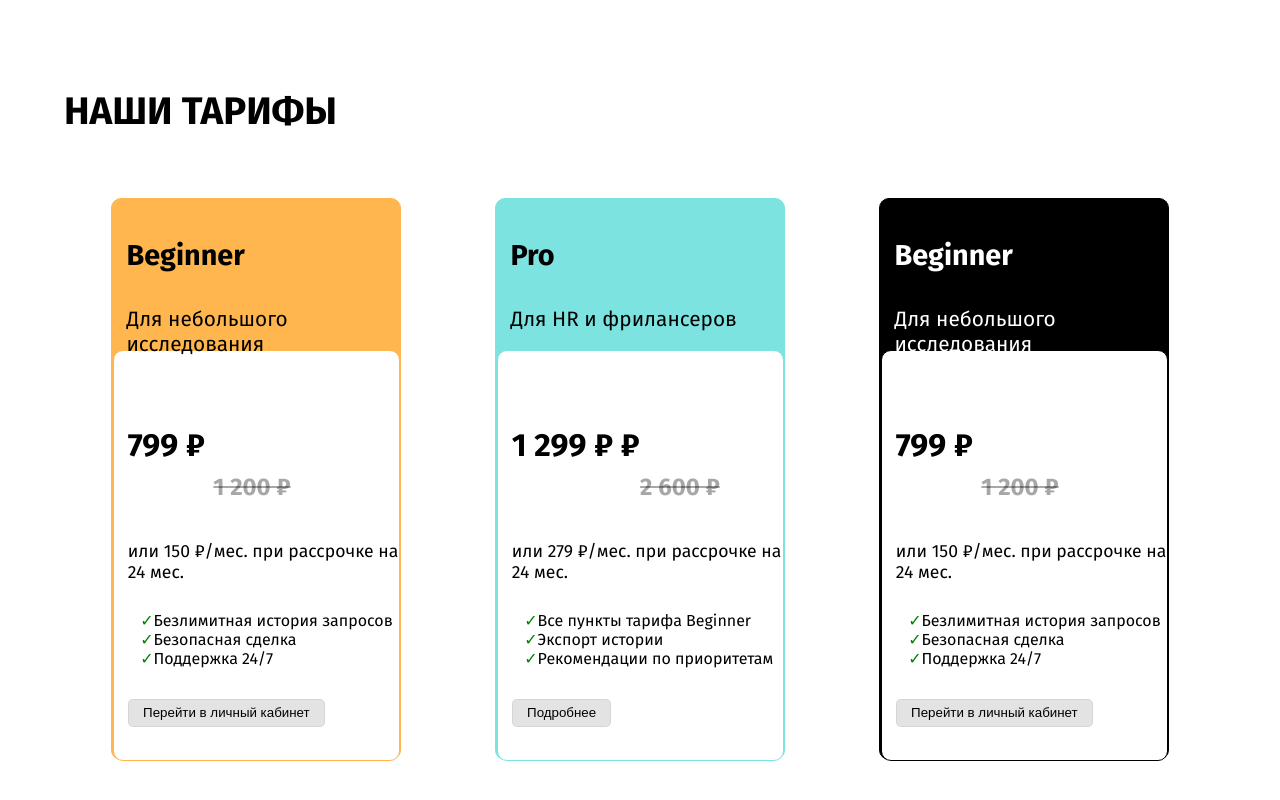
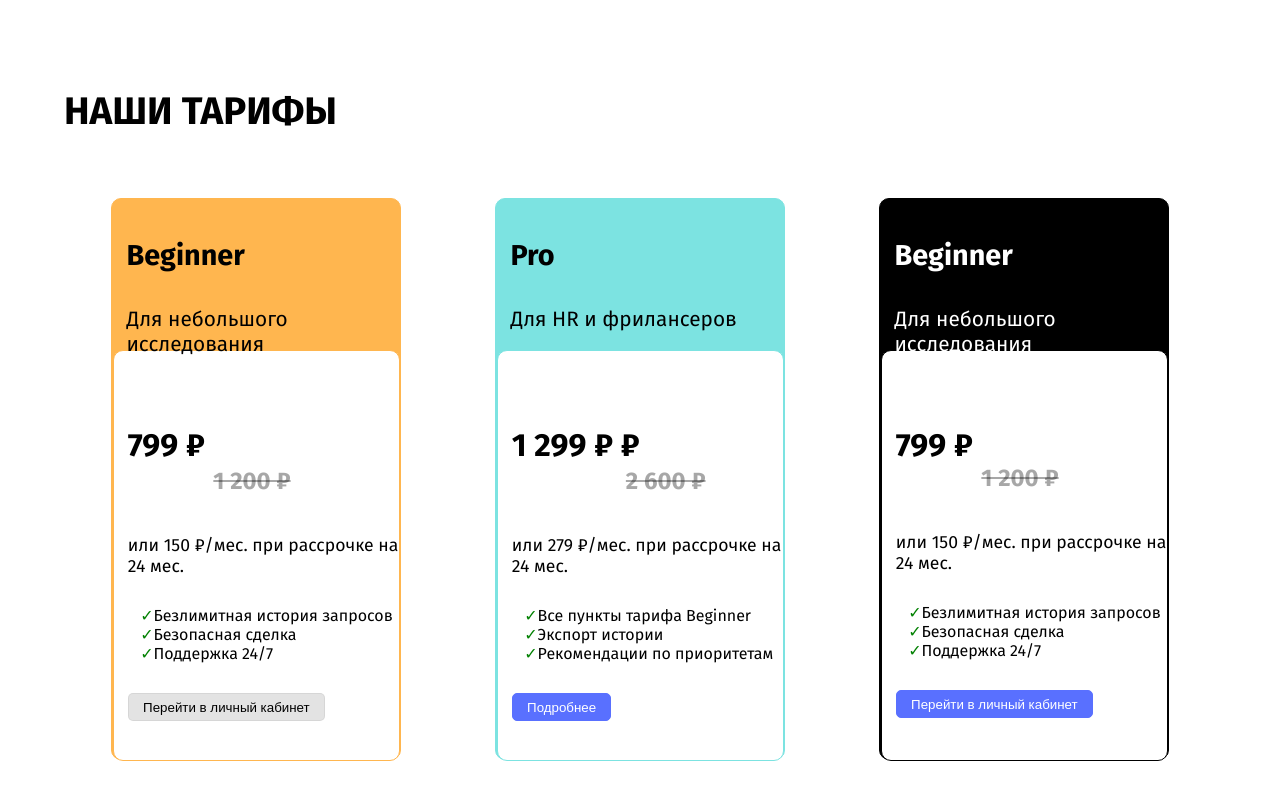
Before and after one commit to KirillPronin19/Project_SKAN, a website: page pages/index.html in a window 1280 px wide. Shown: the part 2179-2979 px from the top of the page. Drawn offline with nearby package versions, Linux system fonts and the light colour scheme.

Commit message:
fixed tarif cards

```diff
--- a/styles/main.css
+++ b/styles/main.css
@@ -293,9 +293,18 @@ swiper-slide img {
     margin-left: 5%;
 }
 
-.sale {
+/* .sale {
     margin-left: 35%;
-    margin-top: -23%;
+    margin-top: -27%;
+
+    font-size: 1.5em;
+    text-decoration: line-through;
+    color: rgba(0, 0, 0, 0.347);
+} */
+
+.body_in_card_one h5 {
+    margin-left: 35%;
+    margin-top: -25%;
 
     font-size: 1.5em;
     text-decoration: line-through;
@@ -388,18 +397,22 @@ swiper-slide img {
 }
 
 .body_in_card_two h5 {
-    margin-left: 50%;
-    /* margin-top: 5%; */
+    margin-left: 45%;
+    margin-top: -25%;
+
+    font-size: 1.5em;
+    text-decoration: line-through;
+    color: rgba(0, 0, 0, 0.347);
 }
 
-.sale {
+/* .sale {
     margin-left: 35%;
     margin-top: -23%;
 
     font-size: 1.5em;
     text-decoration: line-through;
     color: rgba(0, 0, 0, 0.347);
-}
+} */
 
 .body_in_card_two p {
     font-size: 1.1em;
@@ -430,15 +443,15 @@ swiper-slide img {
     margin-left: 5%;
     margin-top: 5%;
 
-    background-color: rgba(205, 204, 204, 0.55);
+    background-color: rgba(89, 112, 255, 1);
 
-    border: 1px solid rgba(205, 204, 204, 0.55);
+    border: 1px solid rgba(89, 112, 255, 1);
     border-radius: 5px;
 }
 
 .tarif_button_two a {
     text-decoration: none;
-    color: #000000;
+    color: white;
 }
 
 
@@ -490,14 +503,23 @@ swiper-slide img {
     margin-left: 5%;
 }
 
-.sale {
+.body_in_card_three h5 {
+    margin-left: 35%;
+    margin-top: -26%;
+
+    font-size: 1.5em;
+    text-decoration: line-through;
+    color: rgba(0, 0, 0, 0.347);
+}
+
+/* .sale {
     margin-left: 35%;
     margin-top: -23%;
 
     font-size: 1.5em;
     text-decoration: line-through;
     color: rgba(0, 0, 0, 0.347);
-}
+} */
 
 .body_in_card_three p {
     font-size: 1.1em;
@@ -528,13 +550,13 @@ swiper-slide img {
     margin-left: 5%;
     margin-top: 5%;
 
-    background-color: rgba(205, 204, 204, 0.55);
+    border: 1px solid rgba(89, 112, 255, 1);
+    border-radius: 5px;
 
-    border: 1px solid rgba(205, 204, 204, 0.55);
-    border-radius: 5px;
+    background-color: rgba(89, 112, 255, 1);
 }
 
 .tarif_button_three a {
     text-decoration: none;
-    color: #000000;
+    color: white;
 }
```
